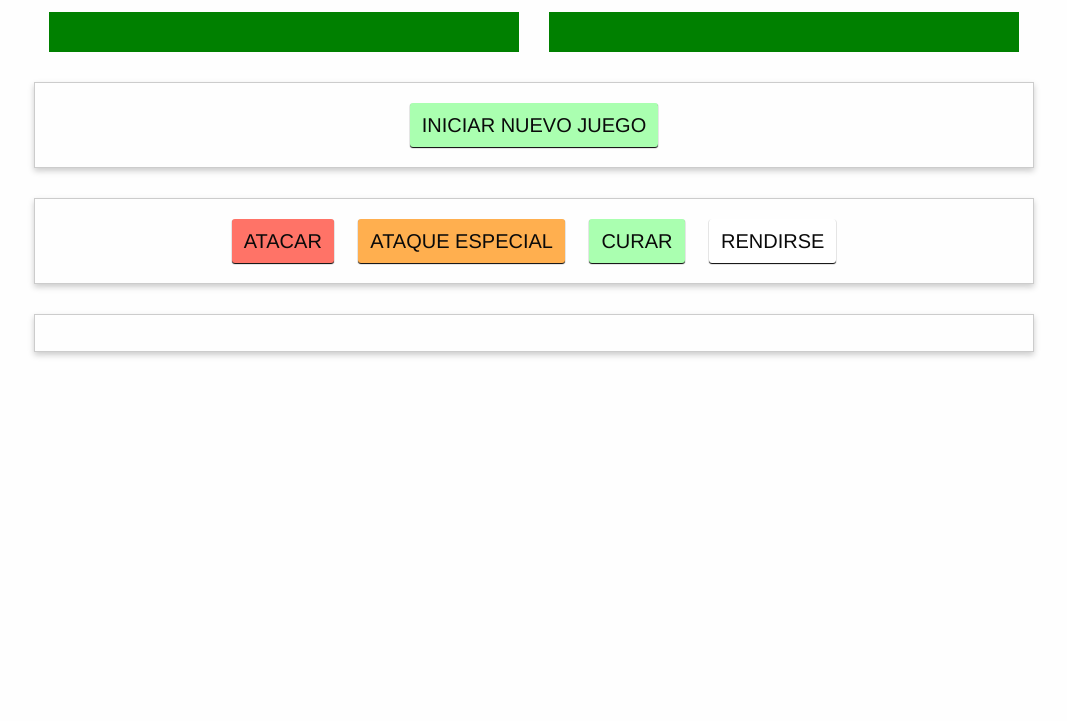
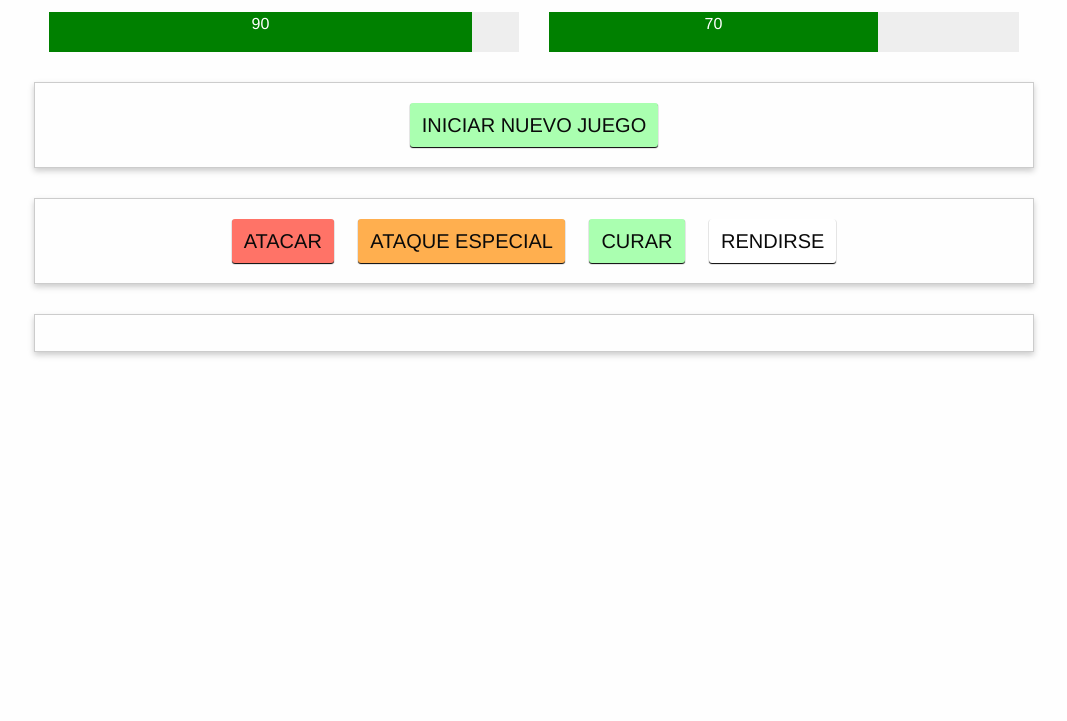
Before and after one commit to dmazzini/monsterslayer, a plain HTML site: page index.html in a window 1280 px wide. Shown: the part 79-800 px from the top of the page, without its empty margins (106-1173 px from the left). Drawn offline with nearby package versions, Linux system fonts and the light colour scheme.

Commit message:
primer paso

```diff
--- /dev/null
+++ b/app.js
@@ -0,0 +1,10 @@
+new Vue({
+    el:'#app',
+    data: {
+        jugador: 90,
+        monstruo: 70,
+        enJuego: false
+    }
+}
+
+)
--- a/index.html
+++ b/index.html
@@ -12,16 +12,22 @@
         <div class="small-6 columns">
             <h1 class="text-center">JUGADOR</h1>
             <div class="healthbar">
-                <div class="healthbar text-center" style="background-color: green; margin: 0; color: white;">
-
+                <div
+                    class="healthbar text-center"
+                    style="background-color: green; margin: 0; color: white;"
+                    :style="{width: jugador + '%'}" >
+                	{{jugador}}
                 </div>
             </div>
         </div>
         <div class="small-6 columns">
             <h1 class="text-center">MONSTRUO</h1>
             <div class="healthbar">
-                <div class="healthbar text-center" style="background-color: green; margin: 0; color: white;">
-
+                <div
+                    class="healthbar text-center"
+                    style="background-color: green; margin: 0; color: white;"
+                    :style="{width: monstruo + '%'}">
+                    {{monstruo}}
                 </div>
             </div>
         </div>
@@ -49,6 +55,6 @@
         </div>
     </section>
 </div>
-
+<script src="app.js"></script>
 </body>
 </html>
```
